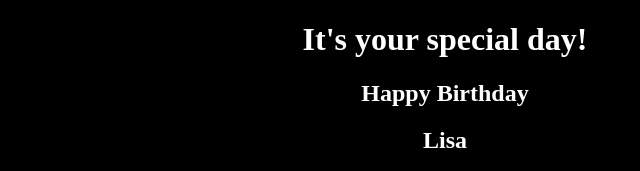
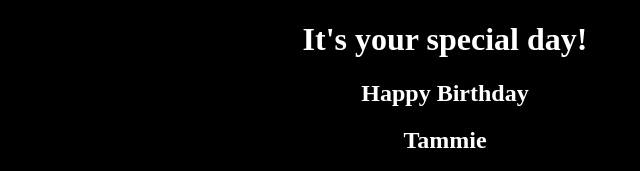
Before and after one commit to Leiya20/customize, a plain HTML site: page index.html in a window 1280 px wide. Shown: the top 171 px of the page, 195-835 px from the left. Drawn offline with Linux system fonts and the light colour scheme; grey boxes are pictures that could not be loaded.

Commit message:
index.html

```diff
--- a/index.html
+++ b/index.html
@@ -9,7 +9,7 @@
 <body>
     <h1>It's your special day!</h1>
     <h2>Happy Birthday</h2>
-    <h2>Lisa</h2>
+    <h2>Tammie</h2>
     <iframe src="https://gifer.com/embed/4A5" width=480 height=320.400 frameBorder="0" allowFullScreen></iframe>
 </body>
 </html>
```
